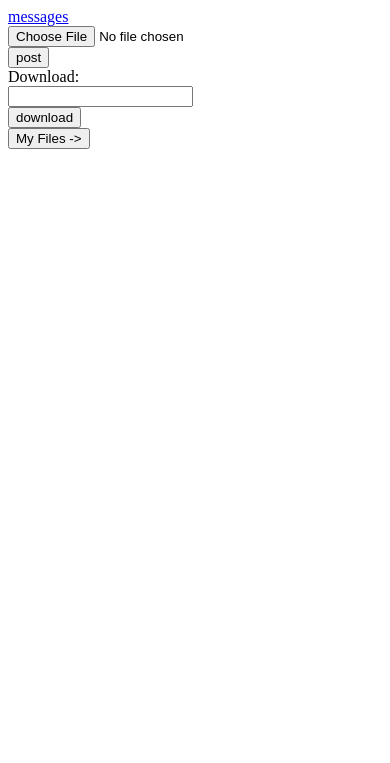
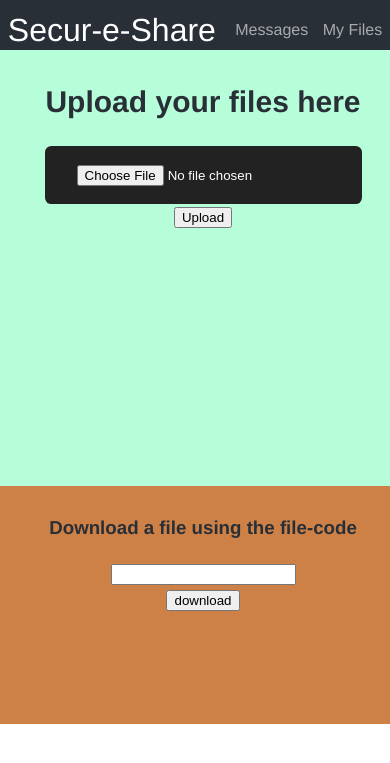
Before and after one commit to V-nsh/File-Sharing, a Flask app: page /home in a window 390 px wide. Shown: the top 763 px of the page. Run offline with Flask 2, Linux system fonts and the light colour scheme; parts of the project's set-up code (start-up, migrations or seed data) failed here and were passed over.

Commit message:
Add files via upload

```diff
--- a/app.py
+++ b/app.py
@@ -1,12 +1,11 @@
 from genericpath import exists
 from tempfile import tempdir
-from connection import db, users, files, fs, messages
+from connection import db, users, files, fs, messages, shares
 from flask import Flask, render_template, request, redirect, url_for
 import smtplib
 import math, random
 from bson.objectid import ObjectId
 import os
-from PyPDF2 import PdfFileWriter
 
 uid = ""
 currPID = ''
@@ -66,11 +65,11 @@ def generateOTP() :
 def sendMail():
     global otp
     server = smtplib.SMTP_SSL('smtp.gmail.com')
-    server.login("aditya.jaiswal15974@sakec.ac.in", "Aditya@10") #Make a formal email later
+    server.login("vaprohit707@gmail.com", "yrxbmclscuqibiyl") #Make a formal email later
     otp = generateOTP()
     print(otp)
     message = f"{otp}" #add a formal message
-    server.sendmail("aditya.jaiswal15974@sakec.ac.in", umail, message)
+    server.sendmail("vaprohit707@gmail.com", umail, message)
     server.quit()
     return redirect(url_for("verify"))
 
@@ -133,20 +132,16 @@ def insert():
     global uid
     print(request.method)
     if request.method == 'POST':
-        with open(request.form.get('text_f'), "rb") as f:
-            uid = fs.put(f)
-
-        file =  request.form.get("text_f")
+        fi = request.files['text_f']
+        print(fi)
+        uid = fs.put(fi)
+        foo = fi.filename
         doc = {
             "user" : currPID,
-            "filename": file,
+            "filename": foo,
             "file_id": uid
         }
-        print(doc['filename'])
         files.insert_one(doc)
-
-
-
     return render_template('home.html')
 
 @app.route('/download', methods=['GET','POST'])
@@ -223,10 +218,12 @@ def route_code():
 
 @app.route('/send_code/<receiver>/<file>')
 def send_code(receiver, file):
+    code = generateOTP()
     doc  = messages.insert_one({
         'file_id': file,
         'from' : currPID,
-        'to' : receiver
+        'to' : receiver,
+        'code': code
     })
     if(doc.inserted_id):
         msg = "Code successfully sent!"
--- a/connection.py
+++ b/connection.py
@@ -9,3 +9,4 @@ fs = gridfs.GridFS(db)
 users = db['users']
 files = db['files']
 messages = db['messages']
+shares = db['shares']
--- /dev/null
+++ b/static/css/download.css
@@ -0,0 +1,13 @@
+.download-container{
+    /* background-color: #4D5057; */
+    background-color: #CE8147;
+    /* background-color: #C8AD55; */
+    padding: 8px;
+    text-align: center;
+    height: 222px;
+    width: 100%;
+}
+
+.downlaod-container h3 {
+    font-size: 30px;
+}
--- /dev/null
+++ b/static/css/header.css
@@ -0,0 +1,122 @@
+/* resets */
+body { margin:0px; padding:0px; }
+
+/* main */
+header {
+    height: 50px;
+    z-index: 10;
+    width: 100%;
+}
+
+/* .site-title{
+
+} */
+
+.header-banner {
+    background-color: #333;
+    background-image: url('https://37.media.tumblr.com/8b4969985e84b2aa1ac8d3449475f1af/tumblr_n3iftvUesn1snvqtdo1_1280.jpg');
+    background-position: center;
+    background-repeat: no-repeat;
+    background-size: cover;
+    width: 100%;
+    height: 300px;
+}
+
+header h1 {
+    background-color: rgba(18,72,120, 0.8);
+    color: #fff;
+    padding: 0 1rem;
+    position: absolute;
+    top: 2rem;
+    left: 2rem;
+}
+
+.fixed-header {
+    position: fixed;
+    top: 0;
+    left: 0;
+    width: 100%;
+}
+
+nav {
+    width: 100%;
+    height: 60px;
+    background: #292f36;
+    z-index: 10;
+}
+
+nav div {
+    color: white;
+    font-size: 2rem;
+    line-height: 60px;
+    position: absolute;
+    top: 0;
+    left: 2%;
+    visibility: hidden;
+}
+.visible-title {
+    visibility: visible;
+}
+
+nav ul {
+    list-style-type: none;
+    margin: 0 2% auto 0;
+    padding-left: 0;
+    text-align: right;
+    max-width: 100%;
+}
+nav ul li {
+    display: inline-block;
+    line-height: 60px;
+    margin-left: 10px;
+}
+nav ul li a {
+    text-decoration: none;
+    color: #a9abae;
+}
+
+/* demo content */
+body {
+    color: #292f36;
+    font-family: helvetica;
+    line-height: 1.6;
+}
+.content{
+    margin: 0 auto;
+    padding: 4rem 0;
+    width: 960px;
+    max-width: 100%;
+}
+article {
+    float: left;
+    width: 720px;
+}
+article p:first-of-type {
+    margin-top: 0;
+}
+aside {
+    float: right;
+    width: 120px;
+}
+p img {
+    max-width: 100%;
+}
+
+@media only screen and (max-width: 960px) {
+    .content{
+        padding: 2rem 0;
+    }
+    article {
+        float: none;
+        margin: 0 auto;
+        width: 96%;
+    }
+    article:last-of-type {
+        margin-bottom: 3rem;
+    }
+    aside {
+        float: none;
+        text-align: center;
+        width: 100%;
+    }
+}
--- /dev/null
+++ b/static/css/upload.css
@@ -0,0 +1,53 @@
+.upload-container{
+    /* background-color: #4D5057; */
+    background-color: #B5FED9;
+    padding: 8px;
+    text-align: center;
+    height: 420px;
+    width: 100%;
+}
+
+.upload-container h1 {
+    font-size: 30px;
+}
+
+
+.file-upload {
+    position: relative;
+    display: inline-block;
+  }
+  .file-upload__label {
+    display: block;
+    padding: 1em 2em;
+    color: #fff;
+    background: #222;
+    border-radius: 0.4em;
+    transition: background 0.3s;
+  }
+  .file-upload__label:hover {
+    cursor: pointer;
+    background: #000;
+  }
+  .file-upload__input {
+    position: absolute;
+    left: 0;
+    top: 0;
+    right: 0;
+    bottom: 0;
+    font-size: 1;
+    width: 0;
+    height: 100%;
+    opacity: 0;
+  }
+  /*****************************************
+   design styles
+   ******************************************/
+  /* html {
+    font-family: 'helvetica neue', 'arial', sans-serif;
+    font-size: 24px;
+    font-weight: bold;
+    padding-top: 5em;
+    -webkit-font-smoothing: antialiased;
+    text-align: center;
+    background: #EE4F47;
+  } */
--- a/templates/home.html
+++ b/templates/home.html
@@ -4,41 +4,59 @@
     <meta charset="UTF-8">
     <meta http-equiv="X-UA-Compatible" content="IE=edge">
     <meta name="viewport" content="width=device-width, initial-scale=1.0">
+    <link rel="stylesheet" href="{{ url_for('static',filename='css/header.css') }}">
+    <link rel="stylesheet" href="{{ url_for('static',filename='css/upload.css') }}">
+    <link rel="stylesheet" href="{{ url_for('static',filename='css/download.css') }}">
     <title>Secur-e-Share</title>
 </head>
 
 <body>
 
     <header>
-        <a href="messages">
-            messages
+        <nav>
+            <div class="visible-title">
+                Secur-e-Share
+            </div>
+
+            <ul>
+                <li><a href="messages">
+                    Messages
+                </li></a>
+                <li>
+                    <a href="/My-files">
+                        My Files
                     </a>
+                </li>
+            </ul>
+        </nav>
     </header>
 
-
-    <form action="{{ url_for("insert") }}" method="post">
-        <div>
+    <div class="upload-container">
+        <h1>Upload your files here</h1>
+        <form action="{{ url_for("insert") }}" method="post" enctype="multipart/form-data">
+            <div class="file-upload">
+            <div class="file-upload__label">
                 <input type="file" name="text_f" required>
             </div>
 
             <a href="/insert">
-            <input type="submit"value="post">
+                <input type="submit" value="Upload">
             </a>
+        </div>
         </form>
+    </div>
 
+    <div class="download-container">
+        <h3>Download a file using the file-code</h3>
         <form action="{{ url_for("download") }}" method="post">
             <div>
-            <label for="download">Download:</label><br>
                 <input type="text" name="file" id="download" required />
             </div>
             <a href="/download">
                 <input type="submit" value="download">
             </a>
         </form>
-
-    <a href="/My-files">
-        <input type="button" value="My Files ->">
-    </a>
+    </div>
 
 </body>
 </html>
--- a/templates/messages.html
+++ b/templates/messages.html
@@ -4,12 +4,13 @@
     <meta charset="UTF-8">
     <meta http-equiv="X-UA-Compatible" content="IE=edge">
     <meta name="viewport" content="width=device-width, initial-scale=1.0">
+    <link rel="stylesheet" href="{{ url_for('static',filename='css/messages.css') }}">
     <title>Secur-e-Share</title>
 </head>
 <body>
     {% if data %}
     {% for d in data %}
-    <div>Click <a href="/get_file?fid={{d['file_id']}}">here</a> to download this file.</div>
+    <div class="info-msg"> <i class="fa fa-info-circle"></i> Click <a href="/get_file?fid={{d['file_id']}}">here</a> to download this file. Code: {{ d['code'] }}</div>
     {% endfor %}
     {% endif %}
 </body>
--- a/templates/myFiles.html
+++ b/templates/myFiles.html
@@ -4,6 +4,7 @@
     <meta charset="UTF-8">
     <meta http-equiv="X-UA-Compatible" content="IE=edge">
     <meta name="viewport" content="width=device-width, initial-scale=1.0">
+    <link rel="stylesheet" href="{{ url_for('static',filename='css/files.css') }}">
 </head>
 <body>
     {% if code %}
@@ -31,7 +32,7 @@
                 <a href="/send-files?fileID={{ d['file_id'] }}">
                     <!-- Add button to send the code to target user. -->
                     <input type="button" className="btn btn-success post-editor-button"
-                    class="btn" value="send code">
+                    class="btn1" value="send code">
                 </a>
             </div>
         </li>
```
Also changed, not shown: download.py (added, +22 -0 lines), static/css/files.css (+24 -1 lines), static/css/messages.css (added, +14 -0 lines), templates/login.html (+6 -44 lines), test.py (added, +26 -0 lines), static/css/my_files.css (added). Lines whose indentation alone changed are shown as unchanged.
